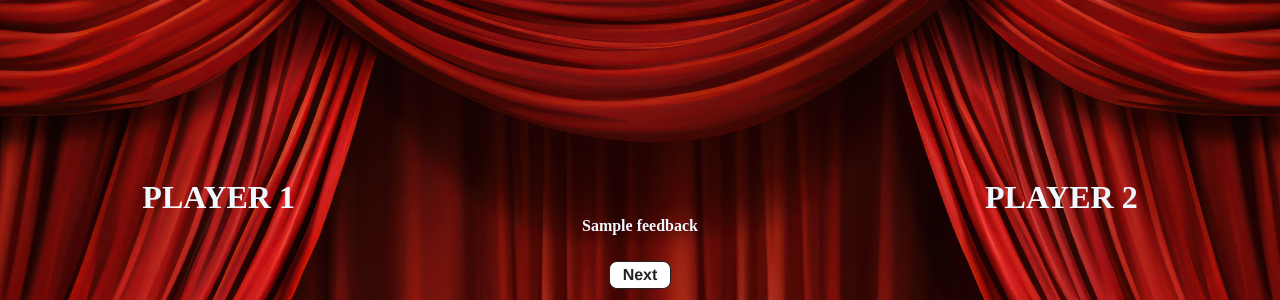
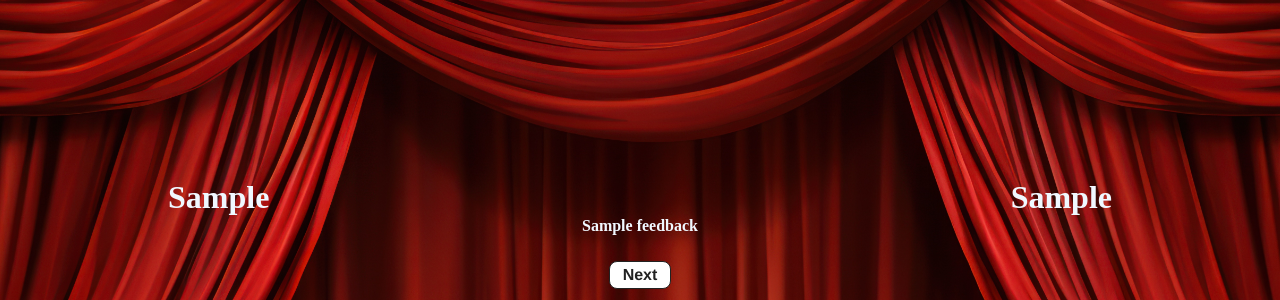
Before and after one commit to RaminKp/MindGrind, a Django app: template theApp/templates/index.html in a window 1280 px wide. Shown: the top 300 px of the page. Run offline with Django 5.2, Linux system fonts and the light colour scheme; the template is opened without the code that fills it: most values are stand-ins (such as "Sample title", 1, 10 or a date in 2020); some web fonts are replaced.

Commit message:
Update index.html

```diff
--- a/theApp/templates/index.html
+++ b/theApp/templates/index.html
@@ -16,10 +16,10 @@
 
 <div class="container">
   <div class="player playerOne">
-    <h1 class="playerTitle playerOneTitle">PLAYER 1</h1>
+    <h1 class="playerTitle playerOneTitle">{{ player1 }}</h1>
     <div class="buttonPlace" onclick="startListening()">
       <div class="button button1">
-        <a href="#"></a>
+        <a href="#" id="button1"></a>
       </div>
     </div>
   </div>
@@ -60,10 +60,10 @@
   <img class="hostImg" src="{% static "images/robotPodium.png" %}">
   </div>
   <div class="player playerTwo">
-    <h1 class="playerTitle playerTwoTitle">PLAYER 2</h1>
+    <h1 class="playerTitle playerTwoTitle">{{player2}}</h1>
     <div class="buttonPlace" ontouchstart="">
       <div class="button button2">
-        <a href="#"></a>
+        <a href="#" id="button2"></a>
       </div>
     </div>
   </div>
```
